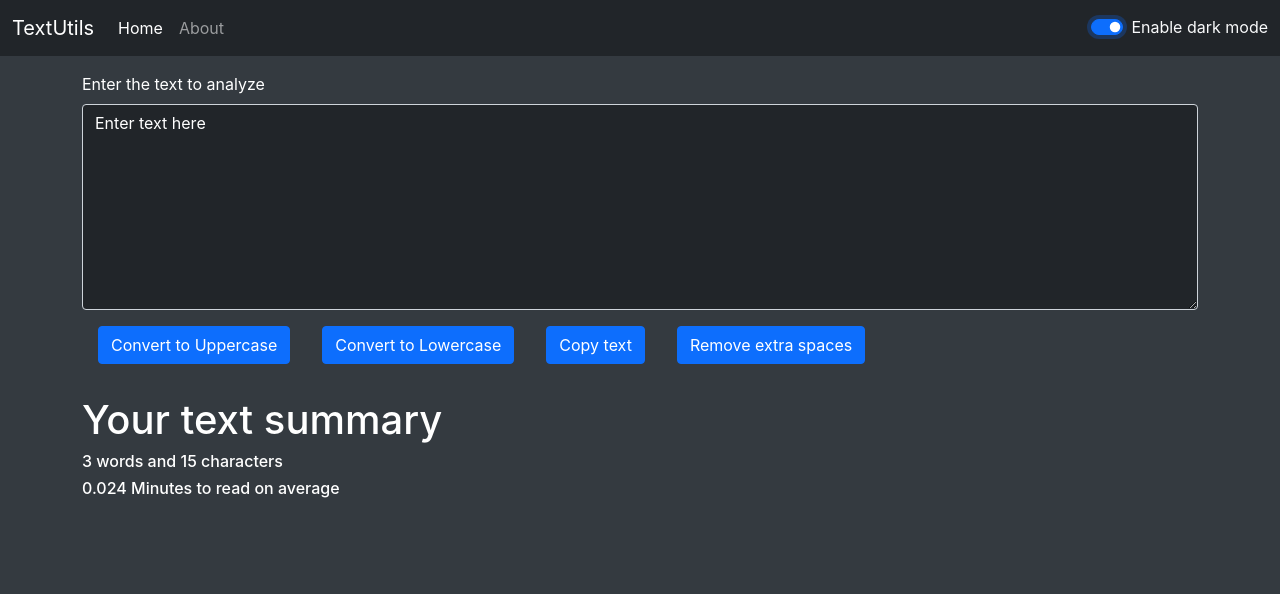
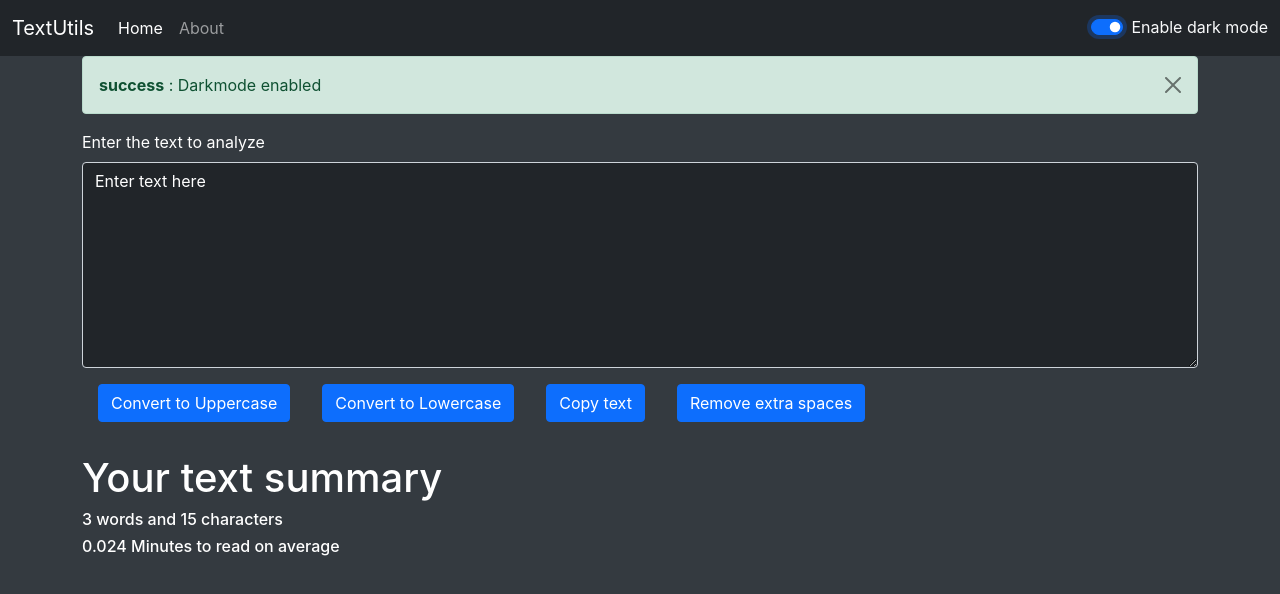
Before and after one commit to pranavelric/TextUtils, a React (Create React App) app: page / in a window 1280 px wide. Both pictures are taken after a click on the checkbox "Enable dark mode". Shown: the top 594 px of the page. Built offline with nearby package versions, Linux system fonts and the light colour scheme.

Commit message:
Alert component added

```diff
--- a/src/App.js
+++ b/src/App.js
@@ -5,30 +5,43 @@ import Navbar from './components/Navbar';
 import Textform from './components/Textform';
 import About from './components/About';
 import { useState } from 'react';
+import Alert from './components/Alert';
 
 
 function App() {
   const [mode, setDarkMode] = useState('light')
+  const [alert, setAlert] = useState(null)
+
+  const showAlert = (message,type)=>{
+    setAlert({
+      msg:message,
+      type:type
+    })
+  }
   const toggleMode = ()=>{
     if(mode === 'light'){
     setDarkMode('dark')
     document.body.style.backgroundColor ='#343a40'
     document.body.style.color ='#ffffff'
-
+    showAlert("Darkmode enabled","success")
 
   }
     else{
       setDarkMode('light')
       document.body.style.backgroundColor ='white'
       document.body.style.color ='#000000'
+      showAlert("Darkmode disabled","success")
 
     }
   }
   return (
    <>
 <Navbar title="TextUtils" mode={mode} toggleMode={toggleMode}/>
+<div className="container">
+<Alert alert={alert}/>
+</div>
 <div className="container my-3">
-  <Textform heading="Enter the text to analyze" mode={mode}/>
+  <Textform showAlert={showAlert} heading="Enter the text to analyze" mode={mode}/>
 </div>
 {/* <About/> */}
    </>
--- /dev/null
+++ b/src/components/Alert.js
@@ -0,0 +1,12 @@
+import React from 'react'
+
+function Alert(props) {
+  return (
+  props.alert &&  <div className={`alert alert-${props.alert.type} alert-dismissible fade show`} role="alert">
+   <strong> {props.alert.type}</strong> : {props.alert.msg}
+    <button type="button" className="btn-close" data-bs-dismiss="alert" aria-label="Close"></button>
+    </div>
+  )
+}
+
+export default Alert
--- a/src/components/Textform.js
+++ b/src/components/Textform.js
@@ -7,6 +7,7 @@ export default function Textform(props) {
     var text = document.getElementById("myBox")
     text.select()
     navigator.clipboard.writeText(text.value)
+    props.showAlert("Text Copied","success")
   }
 
   const [text,setText] = useState('Enter text here')
@@ -15,8 +16,8 @@ export default function Textform(props) {
       <div className="mb-3">
         <label htmlFor="myBox" className="form-label">{props.heading}</label>
         <textarea className="form-control" id="myBox" rows="8" style={{backgroundColor:props.mode==='dark'?'#212529':'white', color:props.mode==='light'?'#212529':'white'}} value={text} onChange={(event)=>setText(event.target.value)}></textarea>
-        <button className="btn btn-primary mx-3 my-3" onClick={()=>setText(text.toUpperCase())}>Convert to Uppercase</button>
-        <button className="btn btn-primary mx-3 my-3" onClick={()=>setText(text.toLowerCase())}>Convert to Lowercase</button>
+        <button className="btn btn-primary mx-3 my-3" onClick={()=>{setText(text.toUpperCase()); props.showAlert("Text converted to uppercase","success")}}>Convert to Uppercase</button>
+        <button className="btn btn-primary mx-3 my-3" onClick={()=>{setText(text.toLowerCase()); props.showAlert("Text converted to lower","success")}}>Convert to Lowercase</button>
         <button className="btn btn-primary mx-3 my-3" onClick={handleCopy}>Copy text</button>
         <button className="btn btn-primary mx-3 my-3" onClick={()=>setText(text.split(/[ ]+/).join(" "))}>Remove extra spaces</button>
 
```
